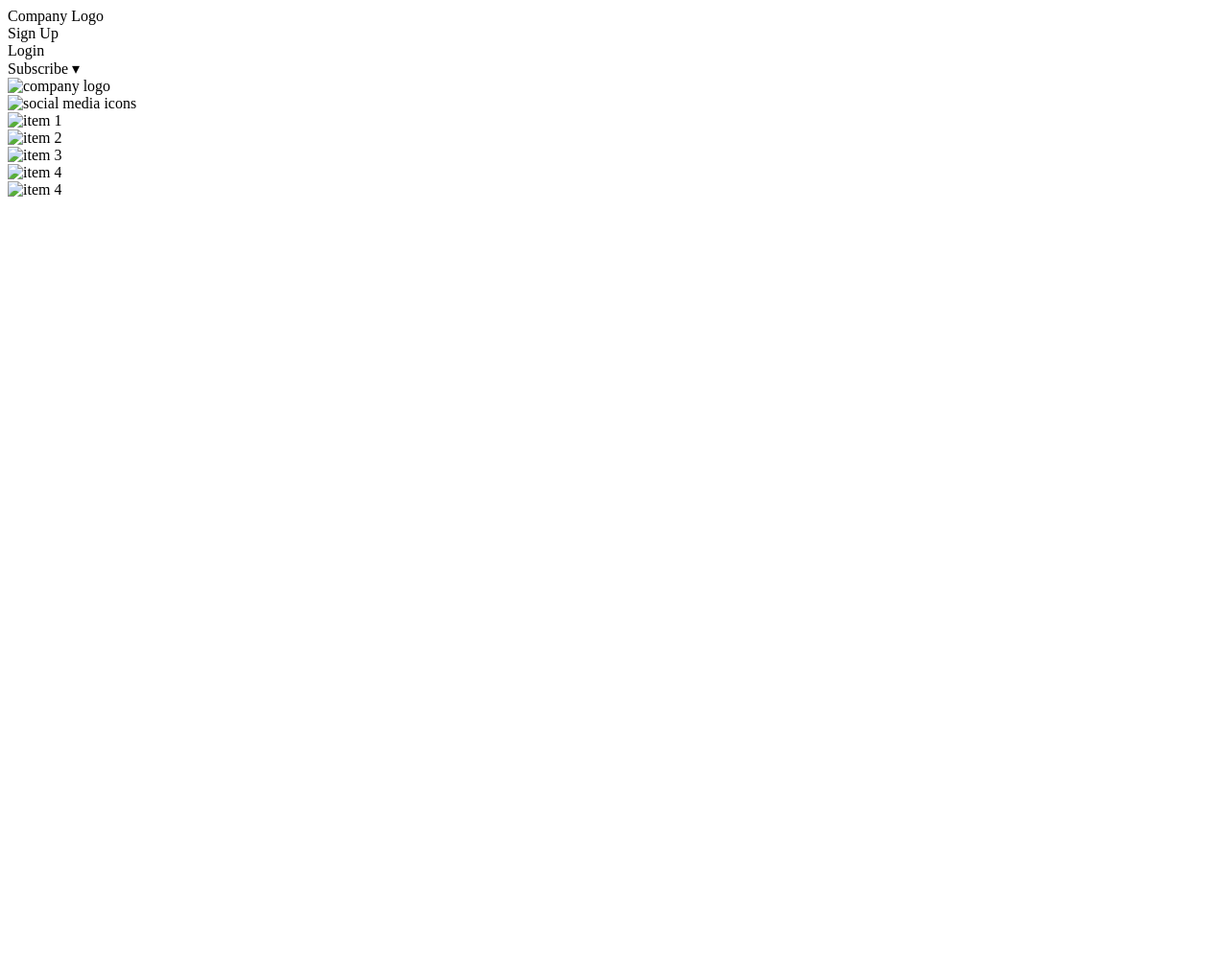
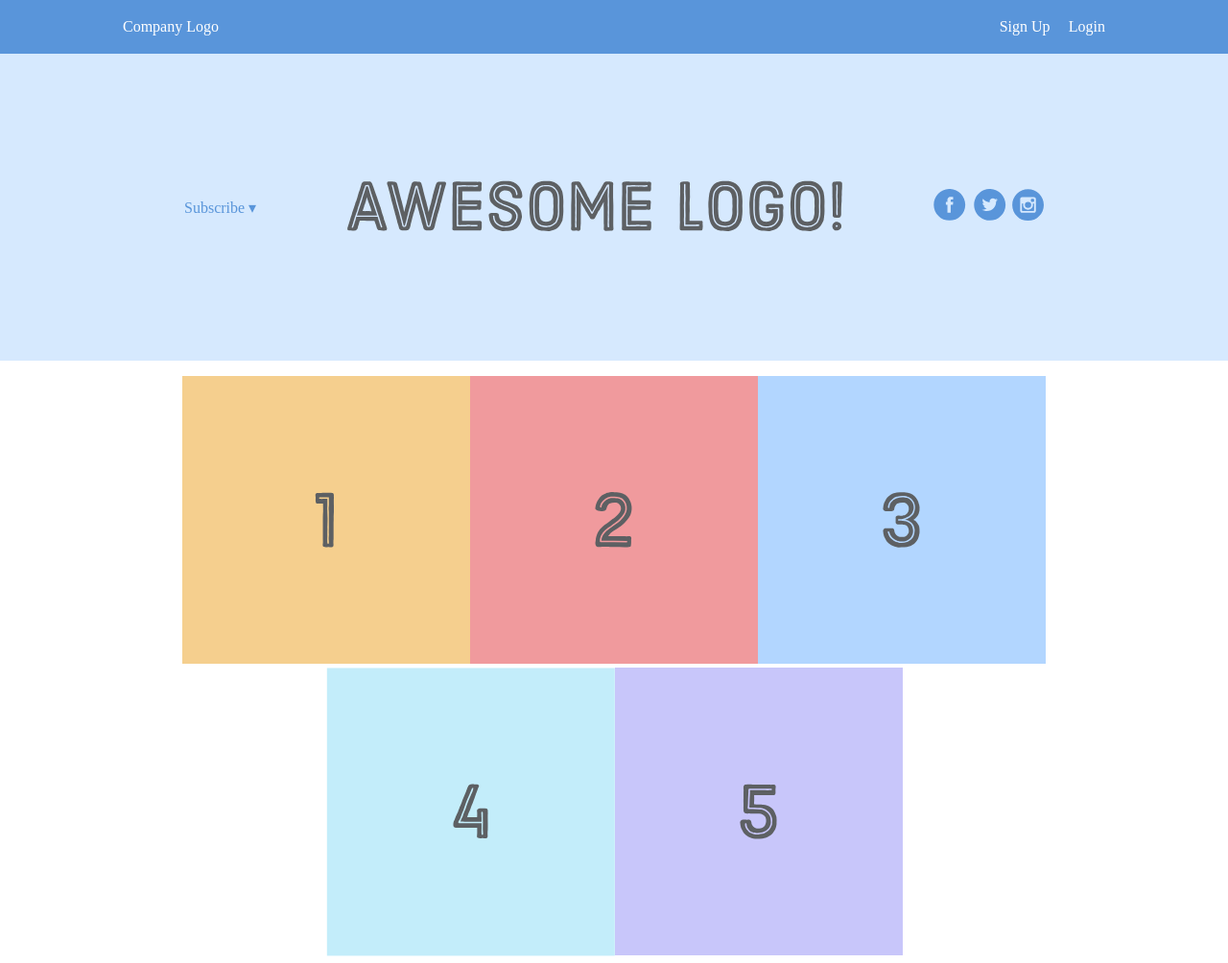
Before and after one commit to musinski/flexbox-demo, a plain HTML site: page index.html in a window 1280 px wide. Shown: the top 1004 px of the page at 96% size. Before the commit the page ends 800 px from the top, so only its background shows below. Drawn offline with Linux system fonts and the light colour scheme; the site is published under a folder, as on GitHub Pages, so addresses that start at the root find nothing.

Commit message:
Update index.html

```diff
--- a/index.html
+++ b/index.html
@@ -5,7 +5,7 @@
     <meta http-equiv="X-UA-Compatible" content="IE=edge">
     <meta name="viewport" content="width=device-width, initial-scale=1.0">
     <title>Flexbox Demo - Internetting is Hard</title>
-    <link rel="stylesheet" href="/css/styles.css">
+    <link rel="stylesheet" href="css/styles.css">
 </head>
 <body>
 
@@ -22,27 +22,27 @@
     <div class="header-container">
       <div class="header">
         <div class="subscribe">Subscribe &#9662</div>
-        <div class="logo"><img src="/images/awesome-logo.svg" alt="company logo"></div>
-        <div class="social"><img src="/images/social-icons.svg" alt="social media icons"></div>
+        <div class="logo"><img src="images/awesome-logo.svg" alt="company logo"></div>
+        <div class="social"><img src="images/social-icons.svg" alt="social media icons"></div>
       </div>
     </div>
 
     <div class="photo-grid-container">
       <div class="photo-grid">
         <div class="photo-grid-item first-item">
-          <img src="/images/one.svg" alt="item 1">
+          <img src="images/one.svg" alt="item 1">
         </div>
         <div class="photo-grid-item">
-          <img src="/images/two.svg" alt="item 2">
+          <img src="images/two.svg" alt="item 2">
         </div>
         <div class="photo-grid-item">
-          <img src="/images/three.svg" alt="item 3">
+          <img src="images/three.svg" alt="item 3">
         </div>
         <div class="photo-grid-item">
-          <img src="/images/four.svg" alt="item 4">
+          <img src="images/four.svg" alt="item 4">
         </div>
         <div class="photo-grid-item">
-          <img src="/images/five.svg" alt="item 4">
+          <img src="images/five.svg" alt="item 4">
         </div>
       </div>
     </div>
```
